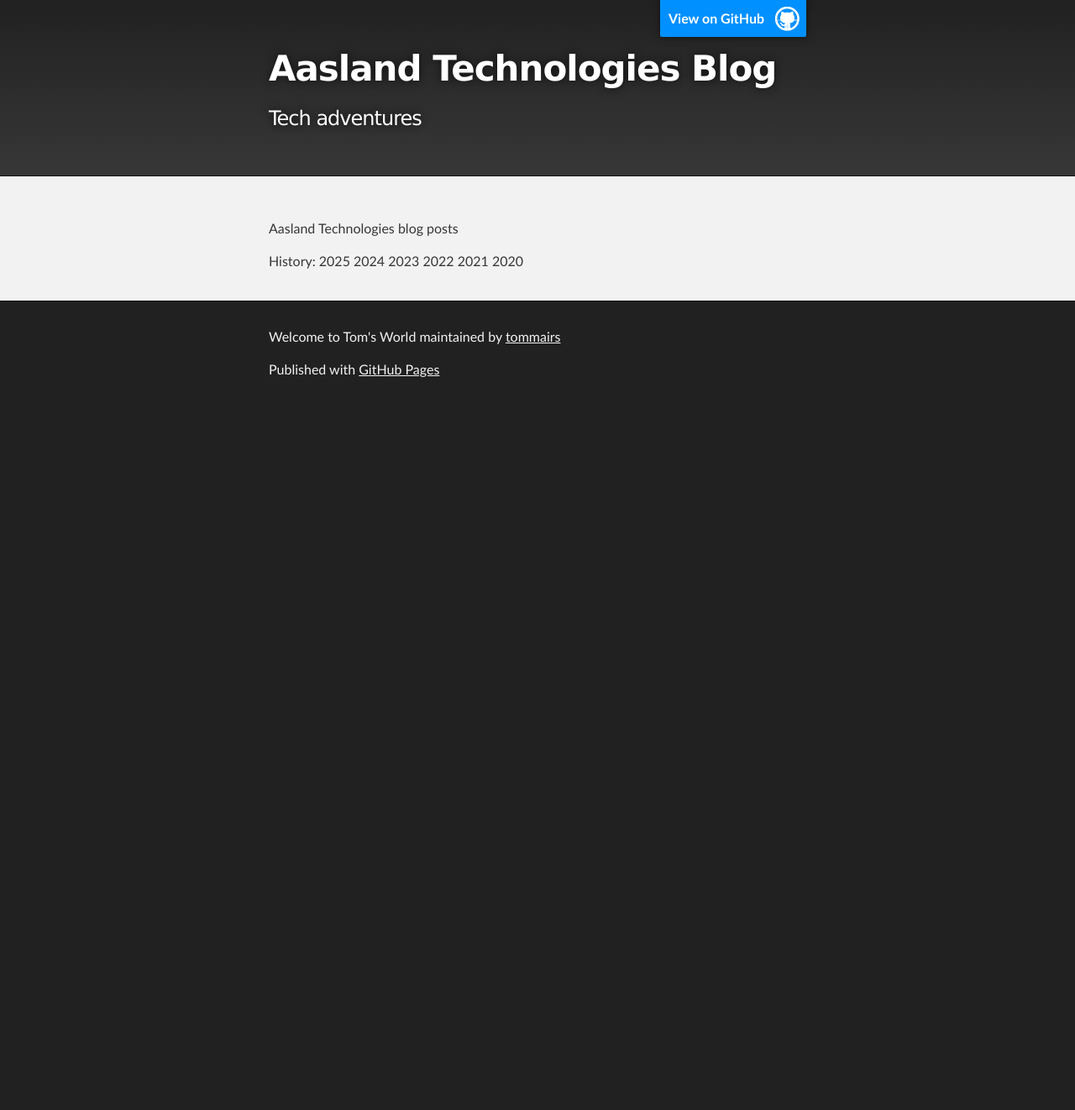
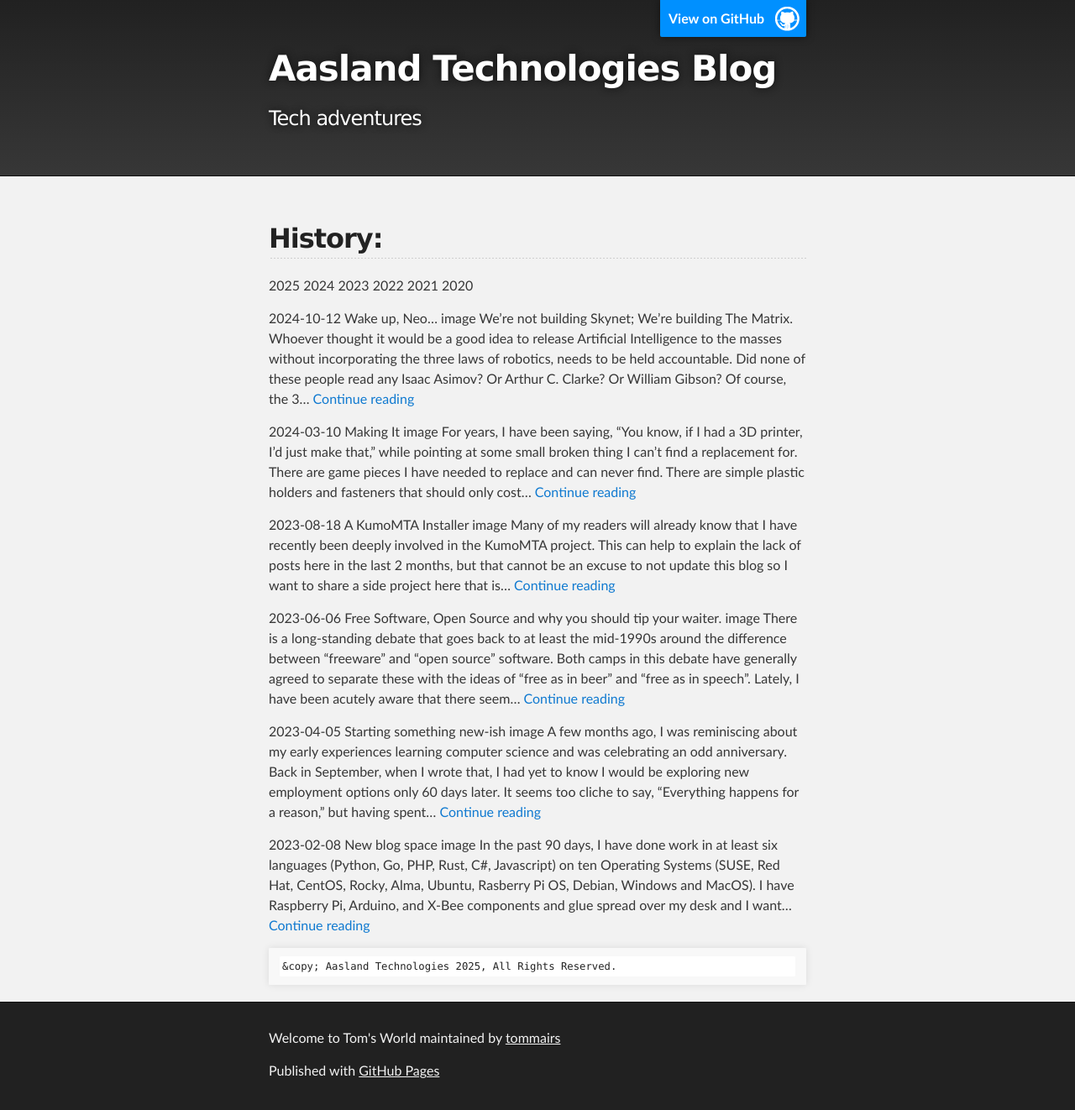
Before and after one commit to tommairs/aasland.github.io, a Jekyll site: the page built from aaslandblog.md, in a window 1280 px wide. Shown: the whole page at 84% size. Built offline with Jekyll 4.4.1, drawn with Linux system fonts in a browser that asks for light colours; our own code applies the rules of GitHub Pages for plain Markdown files; before the commit the page ends 900 px from its top, so only the background shows below that.

Commit message:
Update aaslandblog.md

````diff
--- a/aaslandblog.md
+++ b/aaslandblog.md
@@ -1,7 +1,43 @@
 ---
 layout: aasland
 ---
+## History:
+2025 2024 2023 2022 2021 2020
 
-Aasland Technologies blog posts
 
-History: 2025 2024 2023 2022 2021 2020
+2024-10-12
+Wake up, Neo…
+image
+We’re not building Skynet; We’re building The Matrix. Whoever thought it would be a good idea to release Artificial Intelligence to the masses without incorporating the three laws of robotics, needs to be held accountable. Did none of these people read any Isaac Asimov? Or Arthur C. Clarke? Or William Gibson? Of course, the 3… [Continue reading](https://blog.aasland.com/2024/10/12/wake-up-neo/)
+
+
+2024-03-10
+Making It
+image
+For years, I have been saying, “You know, if I had a 3D printer, I’d just make that,” while pointing at some small broken thing I can’t find a replacement for. There are game pieces I have needed to replace and can never find. There are simple plastic holders and fasteners that should only cost… [Continue reading](https://blog.aasland.com/2024/03/10/making-it/)
+
+2023-08-18
+A KumoMTA Installer
+image
+Many of my readers will already know that I have recently been deeply involved in the KumoMTA project. This can help to explain the lack of posts here in the last 2 months, but that cannot be an excuse to not update this blog so I want to share a side project here that is… [Continue reading](https://blog.aasland.com/2023/08/18/a-kumomta-installer/)
+
+2023-06-06
+Free Software, Open Source and why you should tip your waiter.
+image
+There is a long-standing debate that goes back to at least the mid-1990s around the difference between “freeware” and “open source” software. Both camps in this debate have generally agreed to separate these with the ideas of “free as in beer” and “free as in speech”. Lately, I have been acutely aware that there seem… [Continue reading](https://blog.aasland.com/2023/06/06/free-software-open-source-and-why-you-should-tip-your-waiter/)
+
+2023-04-05
+Starting something new-ish
+image
+A few months ago, I was reminiscing about my early experiences learning computer science and was celebrating an odd anniversary. Back in September, when I wrote that, I had yet to know I would be exploring new employment options only 60 days later. It seems too cliche to say, “Everything happens for a reason,” but having spent… [Continue reading](https://blog.aasland.com/2023/04/05/starting-something-new-ish/)
+
+
+2023-02-08
+New blog space
+image
+In the past 90 days, I have done work in at least six languages (Python, Go, PHP, Rust, C#, Javascript) on ten Operating Systems (SUSE, Red Hat, CentOS, Rocky, Alma, Ubuntu, Rasberry Pi OS, Debian, Windows and MacOS). I have Raspberry Pi, Arduino, and X-Bee components and glue spread over my desk and I want… [Continue reading](https://blog.aasland.com/2023/02/08/new-blog-space/)
+
+
+```
+&copy; Aasland Technologies 2025, All Rights Reserved.
+```
````
